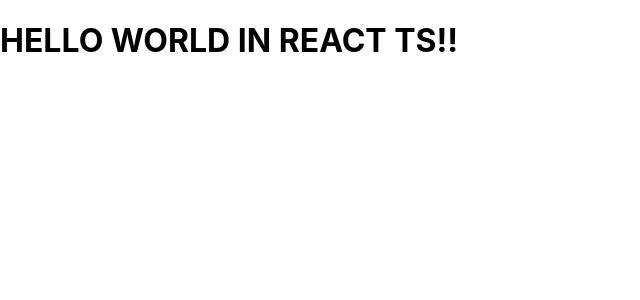
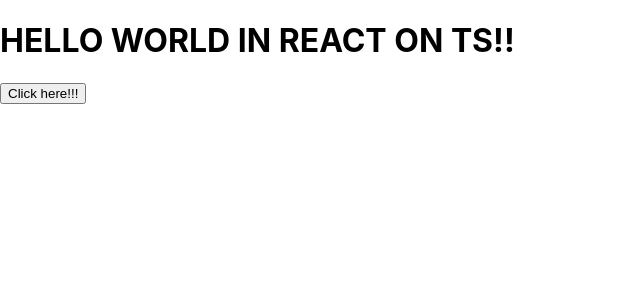
Before and after one commit to dalmasiof/alura-studies, a React (Create React App) app: page / in a window 1280 px wide. Shown: the top 300 px of the page, without its empty margins (0-640 px from the left). Built offline with nearby package versions, Linux system fonts and the light colour scheme.

Commit message:
creating components

```diff
--- a/src/App.tsx
+++ b/src/App.tsx
@@ -1,9 +1,13 @@
 import React from 'react';
+import { Button } from './components/Botao';
 
 function App() {
   return (
     <div className="App">
-       <h1>HELLO WORLD IN REACT TS!!</h1>
+       <h1>HELLO WORLD IN REACT ON  TS!!</h1>
+       <div>
+        <Button/>
+       </div>
     </div>
   );
 }
--- /dev/null
+++ b/src/components/Botao.tsx
@@ -0,0 +1,13 @@
+import React from "react";
+
+export class Button extends React.Component{
+     render(): React.ReactNode {
+         return (
+            <div>
+                <button>
+                    Click here!!!
+                </button>
+            </div>
+         )
+     }
+}
```
